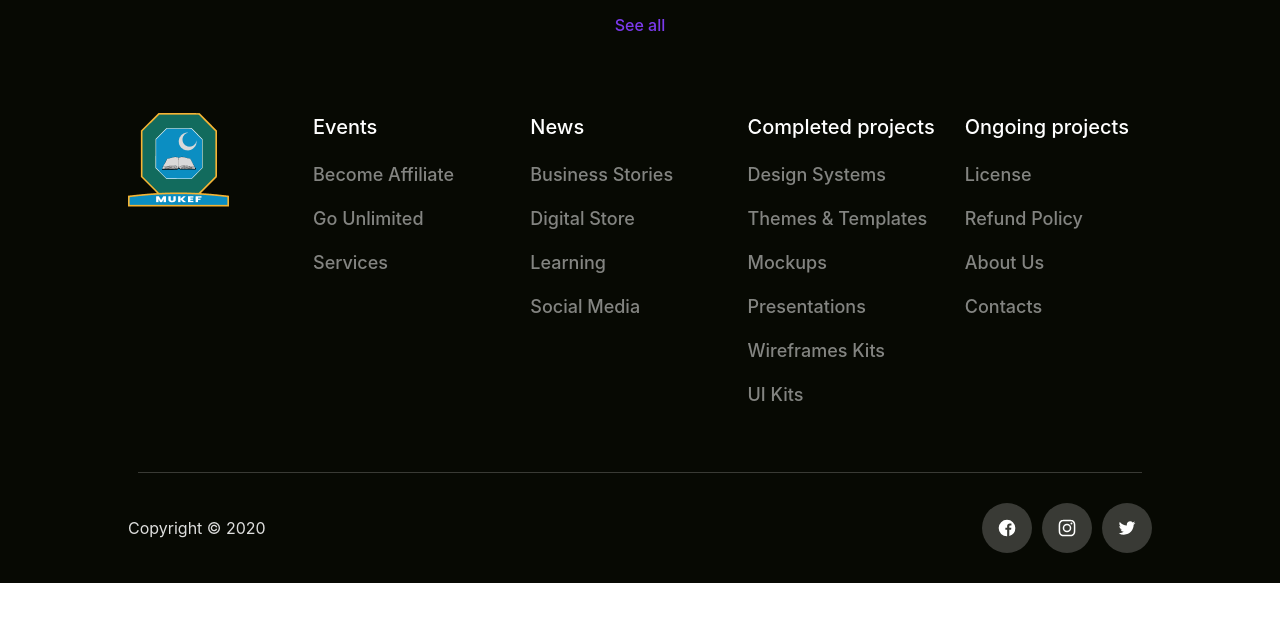
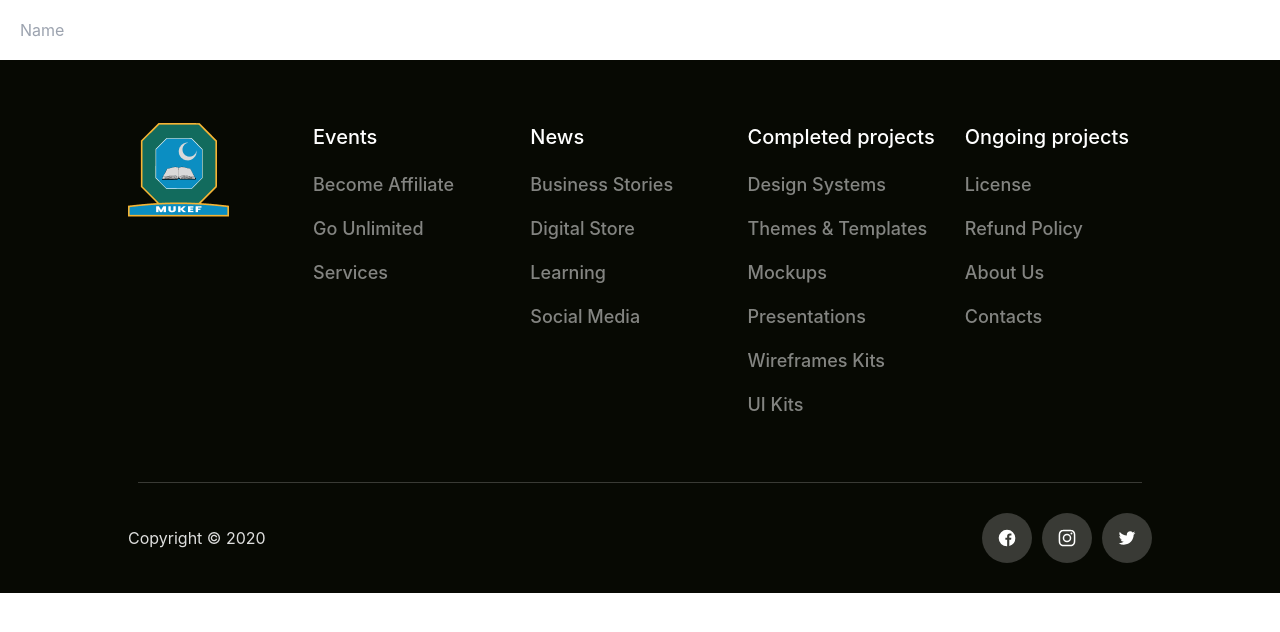
Before and after one commit to mufidat3250/MUKEF-website, a React (Vite) app: page / in a window 1280 px wide. Shown: the top 632 px of the page. Built offline with nearby package versions, Linux system fonts and the light colour scheme.

Commit message:
created input component

```diff
--- a/src/Pages/Home/index.tsx
+++ b/src/Pages/Home/index.tsx
@@ -1,11 +1,13 @@
 import React from 'react'
 import Button from '../../attoms/Button'
+import Input from '../../attoms/Input'
 import PageLayout from '../../Layouts'
 
 const HomePage = () => {
   return (
     <PageLayout>
-<Button title='See all' customStyle={'!bg-[#070903]'} />
+{/* <Button title='See all' customStyle={'!bg-[#070903]'} /> */}
+<Input placeholder={'Name'} />
     </PageLayout>
   )
 }
--- a/src/attoms/Input/Input.scss
+++ b/src/attoms/Input/Input.scss
@@ -0,0 +1,7 @@
+.Input--container{
+    @apply flex ;
+
+    input{
+        @apply outline-none border-none flex-grow py-[1.125rem] pl-5 ;
+    }
+}
--- a/src/attoms/Input/index.tsx
+++ b/src/attoms/Input/index.tsx
@@ -1,8 +1,14 @@
-import React from 'react'
 
-const Input = () => {
+import './Input.scss'
+type inputProp = {
+    placeholder: string;
+    customStyle?:string
+}
+const Input = ({placeholder, customStyle}:inputProp) => {
   return (
-    <div>Input</div>
+    <div className={`Input--container ${customStyle}`}>
+        <input type="text" placeholder={placeholder}/>
+    </div>
   )
 }
 
--- a/tailwind.config.cjs
+++ b/tailwind.config.cjs
@@ -15,7 +15,8 @@ module.exports = {
         gray200:'#F0F0F0',
         gray300:'#D8D8D8',
         gray400:'#E7E6E6',
-        gray500:'#D5D5D5'
+        gray500:'#D5D5D5',
+        grayDark:'rgba(0, 0, 0, 0.3)'
 
 
       }
```
